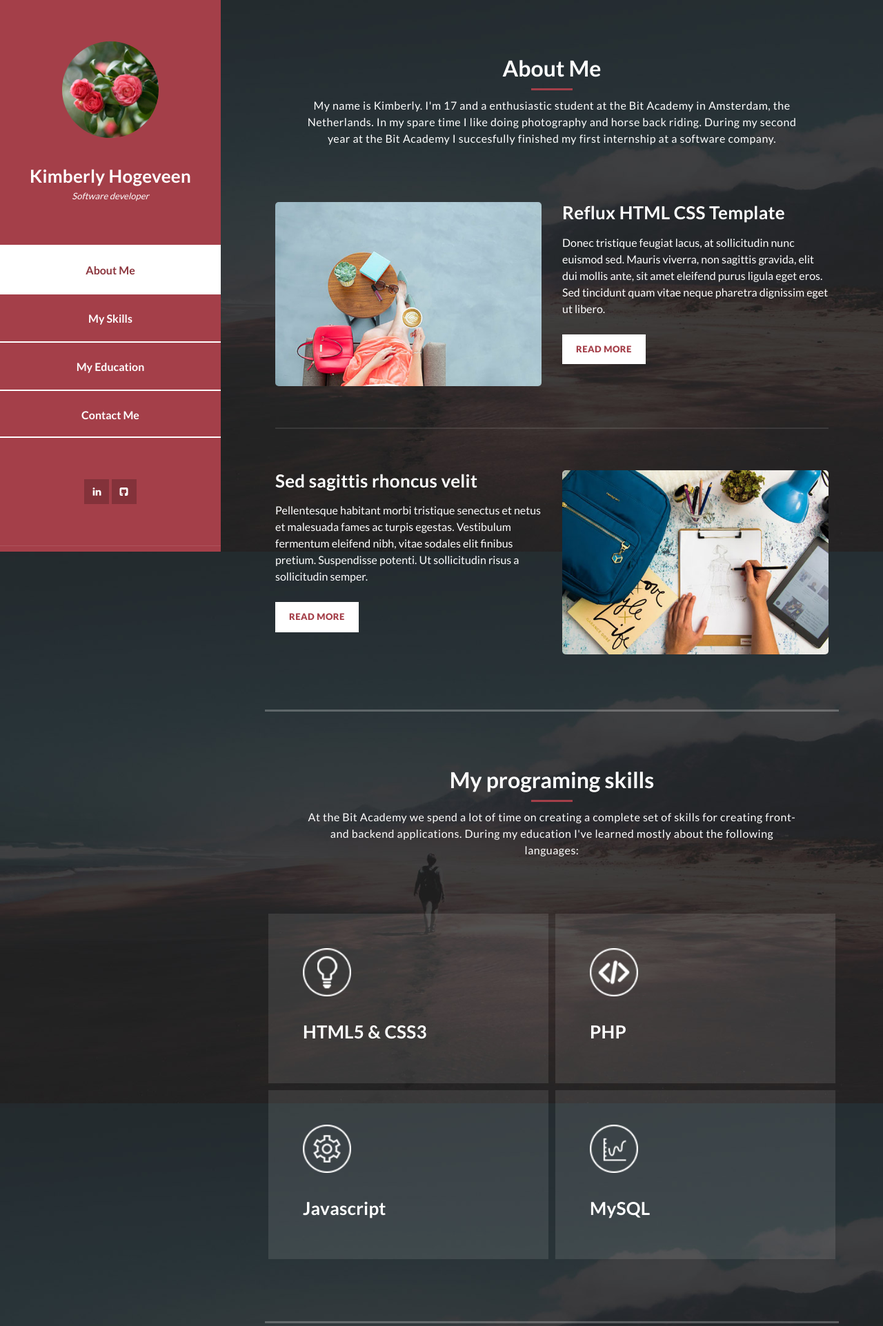
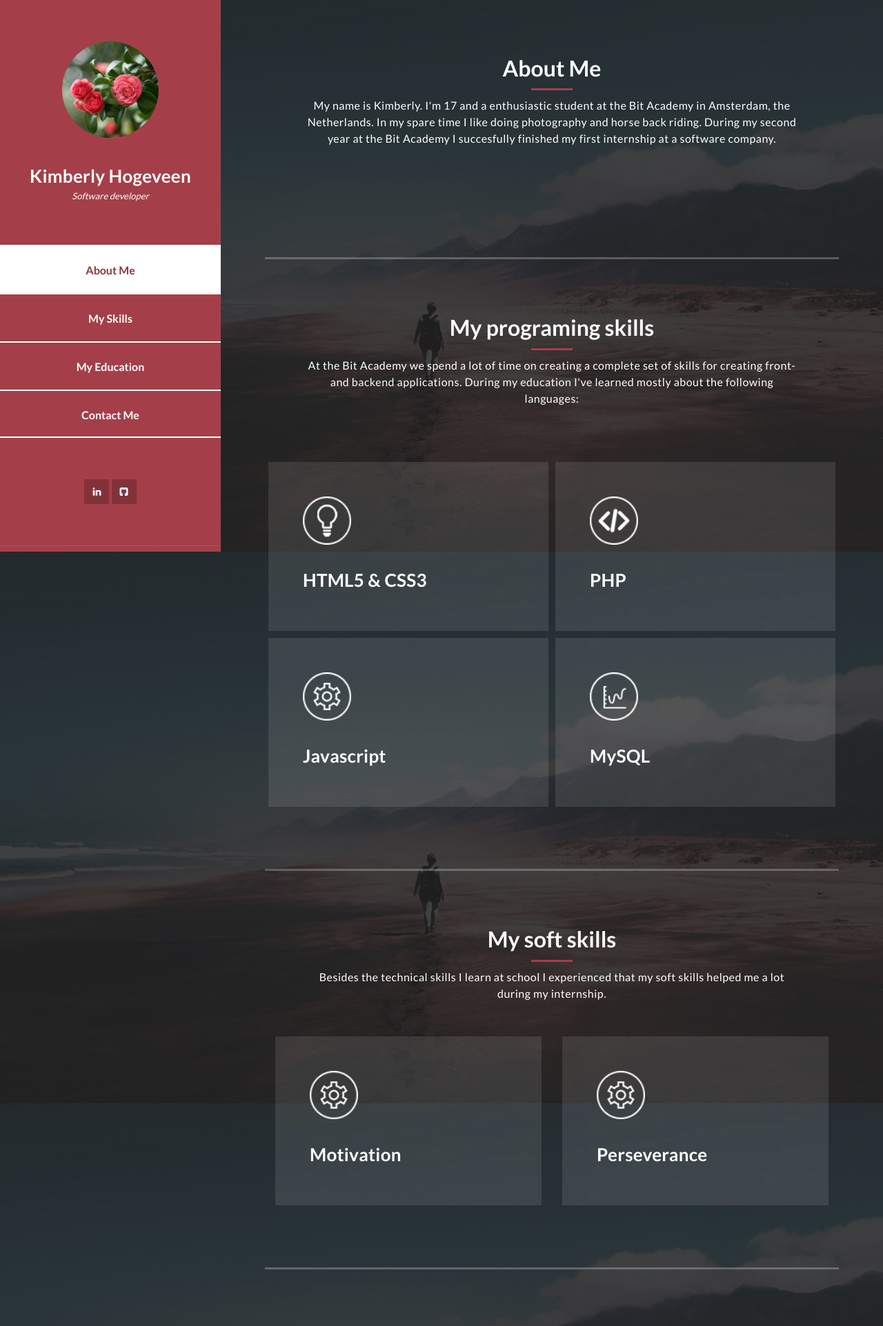
Before and after one commit to kimmieee2003/Portfolio, a PHP site: page /index.html in a window 1280 px wide. Shown: the top 1923 px of the page at 69% size. Run offline with PHP 8.4, Linux system fonts and the light colour scheme.

Commit message:
test changing about me

```diff
--- a/assets/css/templatemo-style.css
+++ b/assets/css/templatemo-style.css
@@ -283,13 +283,23 @@ html {
 
 /* Section */
 
+/*.custom-section {*/
+/*    color: #fff;*/
+/*    width: 55%;*/
+/*    right: 10%;*/
+/*    left: 35%;*/
+/*    position: relative;*/
+/*    !*min-height: 100vh;*!*/
+/*    padding-bottom: 80px;*/
+/*    border-bottom: 3px solid rgba(250, 250, 250, 0.25);*/
+/*}*/
+
 .section {
     color: #fff;
     width: 55%;
     right: 10%;
     left: 35%;
     position: relative;
-    min-height: 100vh;
     padding-bottom: 80px;
     border-bottom: 3px solid rgba(250, 250, 250, 0.25);
 }
--- a/index.html
+++ b/index.html
@@ -73,61 +73,60 @@
             <div class="section-heading">
                 <h2>About Me</h2>
                 <div class="line-dec"></div>
-                <span
-                >My name is Kimberly. I'm 17 and a enthusiastic student at the Bit Academy in Amsterdam, the Netherlands.
+                <span>
+                    My name is Kimberly. I'm 17 and a enthusiastic student at the Bit Academy in Amsterdam, the Netherlands.
                     In my spare time I like doing photography and horse back riding. During my second year at the Bit Academy I succesfully
                     finished my first internship at a software company.
-                </span
-                >
+                </span>
             </div>
-            <div class="left-image-post">
-                <div class="row">
-                    <div class="col-md-6">
-                        <div class="left-image">
-                            <img src="assets/images/left-image.jpg" alt="" />
-                        </div>
-                    </div>
-                    <div class="col-md-6">
-                        <div class="right-text">
-                            <h4>Reflux HTML CSS Template</h4>
-                            <p>
-                                Donec tristique feugiat lacus, at sollicitudin nunc euismod
-                                sed. Mauris viverra, non sagittis gravida, elit dui
-                                mollis ante, sit amet eleifend purus ligula eget eros. Sed
-                                tincidunt quam vitae neque pharetra dignissim eget ut
-                                libero.
-                            </p>
-                            <div class="white-button">
-                                <a href="#">Read More</a>
-                            </div>
-                        </div>
-                    </div>
-                </div>
-            </div>
-            <div class="right-image-post">
-                <div class="row">
-                    <div class="col-md-6">
-                        <div class="left-text">
-                            <h4>Sed sagittis rhoncus velit</h4>
-                            <p>
-                                Pellentesque habitant morbi tristique senectus et netus et
-                                malesuada fames ac turpis egestas. Vestibulum fermentum
-                                eleifend nibh, vitae sodales elit finibus pretium.
-                                Suspendisse potenti. Ut sollicitudin risus a sollicitudin
-                                semper.
-                            </p>
-                            <div class="white-button">
-                                <a href="#">Read More</a>
-                            </div>
-                        </div>
-                    </div>
-                    <div class="col-md-6">
-                        <div class="right-image">
-                            <img src="assets/images/right-image.jpg" alt="" />
-                        </div>
-                    </div>
-                </div>
-            </div>
+<!--            <div class="left-image-post">-->
+<!--                <div class="row">-->
+<!--                    <div class="col-md-6">-->
+<!--                        <div class="left-image">-->
+<!--                            <img src="assets/images/left-image.jpg" alt="" />-->
+<!--                        </div>-->
+<!--                    </div>-->
+<!--                    <div class="col-md-6">-->
+<!--                        <div class="right-text">-->
+<!--                            <h4>Reflux HTML CSS Template</h4>-->
+<!--                            <p>-->
+<!--                                Donec tristique feugiat lacus, at sollicitudin nunc euismod-->
+<!--                                sed. Mauris viverra, non sagittis gravida, elit dui-->
+<!--                                mollis ante, sit amet eleifend purus ligula eget eros. Sed-->
+<!--                                tincidunt quam vitae neque pharetra dignissim eget ut-->
+<!--                                libero.-->
+<!--                            </p>-->
+<!--                            <div class="white-button">-->
+<!--                                <a href="#">Read More</a>-->
+<!--                            </div>-->
+<!--                        </div>-->
+<!--                    </div>-->
+<!--                </div>-->
+<!--            </div>-->
+<!--            <div class="right-image-post">-->
+<!--                <div class="row">-->
+<!--                    <div class="col-md-6">-->
+<!--                        <div class="left-text">-->
+<!--                            <h4>Sed sagittis rhoncus velit</h4>-->
+<!--                            <p>-->
+<!--                                Pellentesque habitant morbi tristique senectus et netus et-->
+<!--                                malesuada fames ac turpis egestas. Vestibulum fermentum-->
+<!--                                eleifend nibh, vitae sodales elit finibus pretium.-->
+<!--                                Suspendisse potenti. Ut sollicitudin risus a sollicitudin-->
+<!--                                semper.-->
+<!--                            </p>-->
+<!--                            <div class="white-button">-->
+<!--                                <a href="#">Read More</a>-->
+<!--                            </div>-->
+<!--                        </div>-->
+<!--                    </div>-->
+<!--                    <div class="col-md-6">-->
+<!--                        <div class="right-image">-->
+<!--                            <img src="assets/images/right-image.jpg" alt="" />-->
+<!--                        </div>-->
+<!--                    </div>-->
+<!--                </div>-->
+<!--            </div>-->
         </div>
     </section>
 
```
